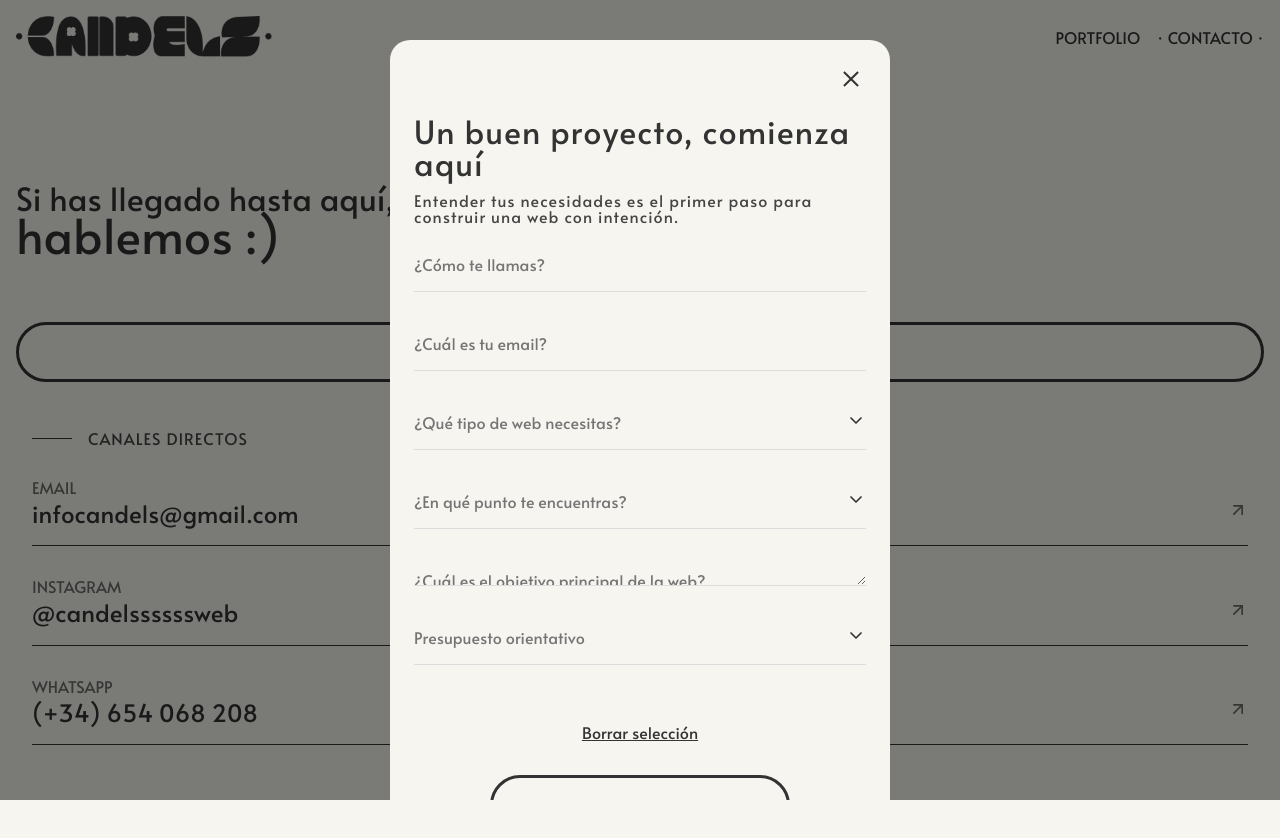
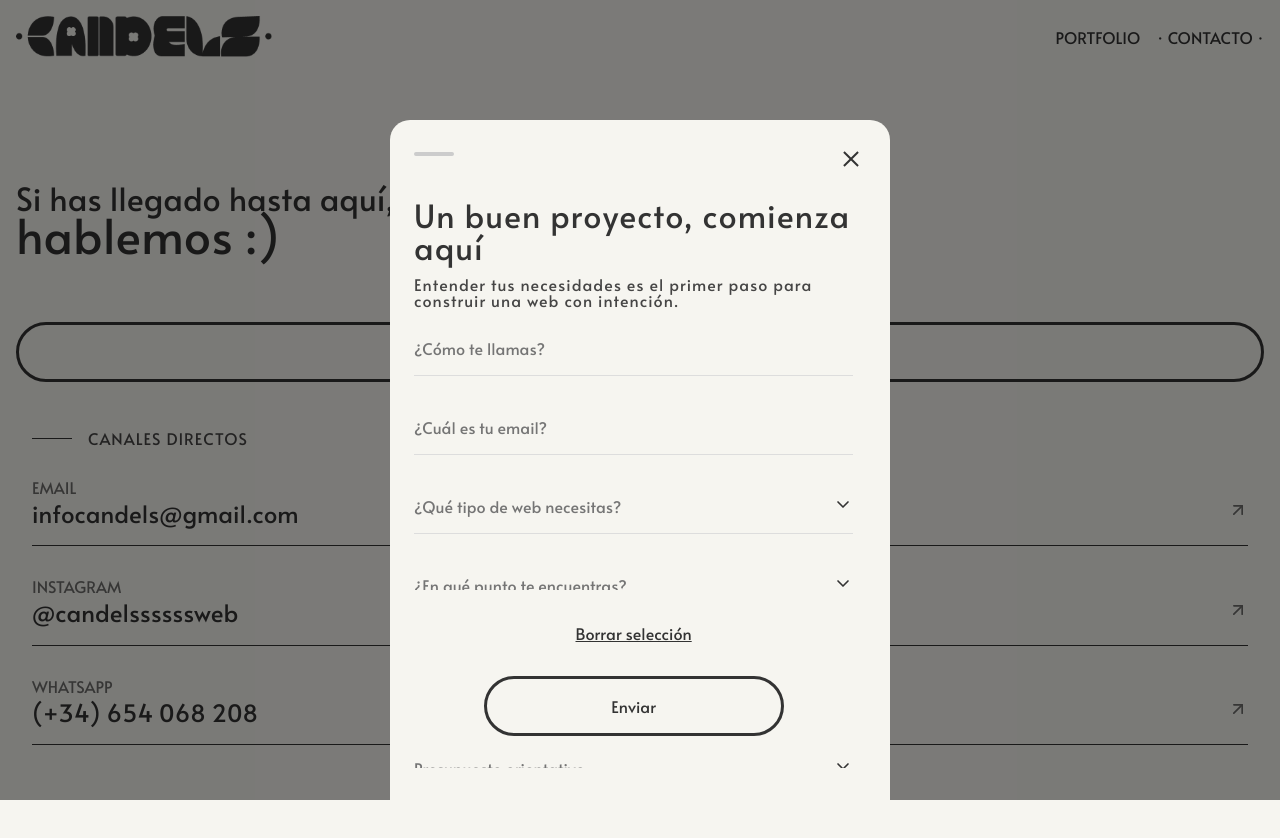
Before and after one commit to candelafsg/candels, a React (Vite) app: page /contact in a window 1280 px wide. Both pictures are taken after a click on the button "Iniciar proyecto". Shown: the top 838 px of the page. Built offline with nearby package versions, Linux system fonts and the light colour scheme.

Commit message:
style: contacto scroll bar

```diff
--- a/package.json
+++ b/package.json
@@ -10,6 +10,7 @@
     "preview": "vite preview"
   },
   "dependencies": {
+    "@emailjs/browser": "^4.4.1",
     "framer-motion": "^12.27.5",
     "gsap": "^3.14.2",
     "lucide": "^0.562.0",
--- a/src/pages/contact/Contact.jsx
+++ b/src/pages/contact/Contact.jsx
@@ -7,6 +7,8 @@ import { Button } from '../../components/buttons/Button';
 import { CircleX, ChevronDown, ChevronUp, ArrowRight } from 'lucide-react';
 import { useState } from 'react';
 import { ArrowUpRight } from 'lucide-react';
+ import emailjs from '@emailjs/browser';
+
 
 
 const Contact = () => {
@@ -45,10 +47,15 @@ const Contact = () => {
         }, 400);
     }
 
+
 const handleSubmit = async (e) => {
     e.preventDefault();
+     console.log('handleSubmit ejecutado');  // ← añade esto
+    console.log('templateParams:', {        // ← y esto
+        name, email, message, webType, currentStage, budget
+    });
 
-        const formData = {
+    const templateParams = {
         name,
         email,
         message,
@@ -58,75 +65,25 @@ const Contact = () => {
     };
 
     try {
-            // Solución más fiable: usar FormSubmit.co
-            const response = await fetch('https://formsubmit.co/infocandels@gmail.com', {
-                method: 'POST',
-                headers: {
-                    'Content-Type': 'application/json',
-                    'Accept': 'application/json'
-                },
-                body: JSON.stringify({
-                    name: formData.name,
-                    email: formData.email,
-                    message: formData.message,
-                    webType: formData.webType,
-                    currentStage: formData.currentStage,
-                    budget: formData.budget,
-                    subject: `Nuevo proyecto de ${formData.name}`
-                })
-            });
+        await emailjs.send(
+            'service_ixtawq9',      // ← el de Gmail
+            'template_0t5n2kd',     // ← tu plantilla
+            templateParams,
+            'E87yu09wFgGGzXjf0'       // ← Account > API Keys
+        );
 
-            if (response.ok) {
         setShowSuccessMessage(true);
+        setName(''); setEmail(''); setMessage('');
+        setWebType(''); setCurrentStage(''); setBudget('');
 
-                // Limpiar formulario
-                setName('');
-                setEmail('');
-                setMessage('');
-                setWebType('');
-                setCurrentStage('');
-                setBudget('');
-
-                // Cerrar formulario después de 2 segundos
         setTimeout(() => {
             setShowSuccessMessage(false);
             handleCloseForm();
         }, 2000);
-            } else {
-                throw new Error('Error en el envío');
-            }
+
     } catch (error) {
-            console.error('Error:', error);
-
-            // Respaldo: abrir cliente de correo
-            const subject = `Nuevo proyecto de ${formData.name}`;
-            const body = `
-Nombre: ${formData.name}
-Email: ${formData.email}
-
-Tipo de web: ${formData.webType}
-Etapa del proyecto: ${formData.currentStage}
-Presupuesto: ${formData.budget}
-
-Mensaje: ${formData.message}
-            `;
-
-            window.location.href = `mailto:infocandels@gmail.com?subject=${encodeURIComponent(subject)}&body=${encodeURIComponent(body)}`;
-
-            setShowSuccessMessage(true);
-
-            // Limpiar formulario
-            setName('');
-            setEmail('');
-            setMessage('');
-            setWebType('');
-            setCurrentStage('');
-            setBudget('');
-
-            setTimeout(() => {
-                setShowSuccessMessage(false);
-                handleCloseForm();
-            }, 3000);
+        console.error('EmailJS error:', error);
+        alert('Hubo un error al enviar. Inténtalo de nuevo.');
     }
 };
 
@@ -235,7 +192,8 @@ Mensaje: ${formData.message}
                     openForm && (
                         <div className={`contact-form-overlay ${isClosing ? 'closing' : ''}`}>
                             <div className={`contact-form-container ${isClosing ? 'closing' : ''}`}>
-                            <button className="close-button" onClick={handleCloseForm}></button>
+                                <button className="close-button" style={{display:'flex', justifyContent:'center'
+                                }} onClick={handleCloseForm}></button>
                                 <div className="close-handle" onClick={handleCloseForm}></div>
 
                                 <div className="form-title-cont">
@@ -243,7 +201,7 @@ Mensaje: ${formData.message}
                                     <p className="form-subtitle">Entender tus necesidades es el primer paso para construir una web con intención.</p>
                                 </div>
 
-                            <form action="" className="contact-form" onSubmit={handleSubmit}>
+                                <form className="contact-form" onSubmit={handleSubmit}>
                                     <input
                                         value={name}
                                         className='contact-input'
--- a/src/pages/contact/contact.css
+++ b/src/pages/contact/contact.css
@@ -51,6 +51,11 @@
     animation: fadeIn 0.3s ease-out;
 }
 
+/* Prevenir scroll cuando el overlay está abierto */
+body:has(.contact-form-overlay:not(.closing)) {
+    overflow: hidden;
+}
+
 .contact-form-overlay.closing {
     animation: fadeOut 0.3s ease-out forwards;
 }
@@ -61,13 +66,12 @@
     padding: 2rem 1.5rem;
     width: 100%;
     max-width: 500px;
-    height: 95vh;
-    overflow-y: auto;
+    height: 85vh;
+    overflow: hidden;
     position: relative;
     animation: slideUp 0.4s ease-out;
     display: flex;
     flex-direction: column;
-    align-items: center;
 }
 
 .contact-form-container.closing {
@@ -157,10 +161,38 @@
     display: flex;
     flex-direction: column;
     align-items: center;
-    justify-content: space-between;
     width: 100%;
-    height: 70vh;
+    flex: 1;
+    overflow-y: auto;
     gap: 1.5rem;
+    padding-bottom: 1rem;
+    padding-right: 0.8rem;
+}
+
+/* Estilos personalizados para la barra de scroll */
+.contact-form::-webkit-scrollbar {
+    width: 4px;
+}
+
+.contact-form::-webkit-scrollbar-track {
+    background: transparent;
+}
+
+.contact-form::-webkit-scrollbar-thumb {
+    background: #ccc;
+    border-radius: 2px;
+    transition: background 0.3s ease;
+    max-height: 10px;
+}
+
+.contact-form::-webkit-scrollbar-thumb:hover {
+    background: #999;
+}
+
+/* Para Firefox */
+.contact-form {
+    scrollbar-width: thin;
+    scrollbar-color: #ccc transparent;
 }
 
 .form-footer {
@@ -168,8 +200,12 @@
     display: flex;
     flex-direction: column;
     align-items: center;
-    padding-top: 1rem;
+    padding: 1rem 0;
     gap: 1rem;
+    background: var(--background);
+    position: sticky;
+    bottom: 0;
+    z-index: 10;
 }
 
 .submit-button {
@@ -202,6 +238,7 @@
     transform: translate(-50%, -50%);
     background: var(--background);
     padding: 2rem 3rem;
+    width: 100%;
     border-radius: 15px;
     box-shadow: 0 10px 30px rgba(0, 0, 0, 0.2);
     z-index: 2000;
@@ -243,6 +280,12 @@
     -webkit-appearance: none;
     -moz-appearance: none;
     cursor: pointer;
+}
+
+.contact-textarea {
+    min-height: 80px;
+    resize: vertical;
+    flex: 1;
 }
 
 .contact-input:focus, .contact-textarea:focus{
```
Also changed, not shown: 1 other file (tests, documents, lock files or other folders). Lines whose indentation alone changed are shown as unchanged.
